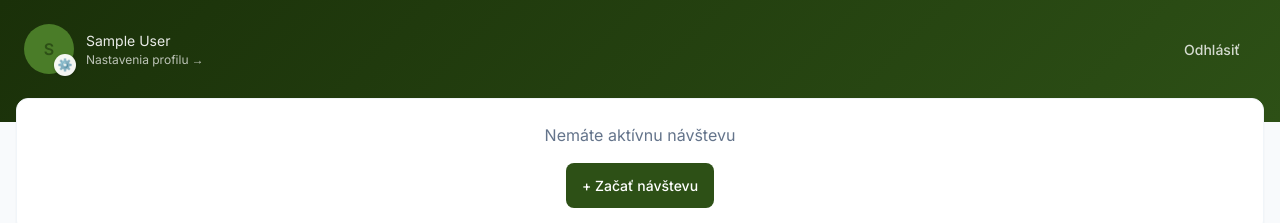
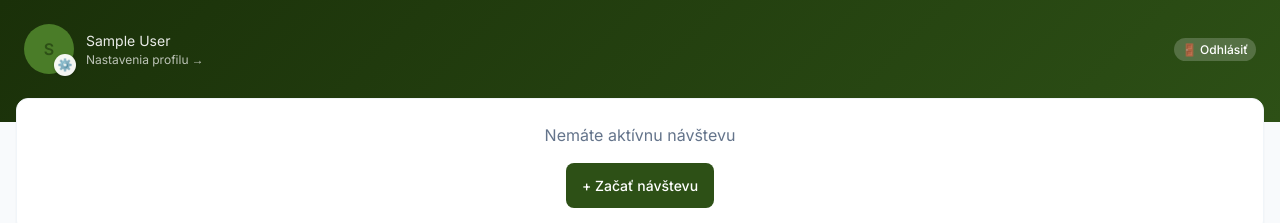
Before and after one commit to lackor-risik/kniha-pz, a Next.js app: page / in a window 1280 px wide. Shown: the top 223 px of the page. Built offline with nearby package versions, Linux system fonts and the light colour scheme; no server answers; the database is empty; sample sign-in values are in the browser's storage.

Commit message:
chore: Remove redundant FAB from visit detail, style logout as badge

```diff
--- a/src/app/page.tsx
+++ b/src/app/page.tsx
@@ -148,10 +148,16 @@ export default function DashboardPage() {
                     <div style={{ display: 'flex', flexDirection: 'column', alignItems: 'flex-end', gap: 'var(--spacing-1)' }}>
                         <button
                             onClick={(e) => { e.stopPropagation(); signOut({ callbackUrl: '/login' }); }}
-                            className="btn btn-ghost"
-                            style={{ color: 'rgba(255,255,255,0.8)' }}
+                            className="badge"
+                            style={{
+                                background: 'rgba(255,255,255,0.2)',
+                                color: 'white',
+                                cursor: 'pointer',
+                                border: 'none',
+                                fontSize: 'var(--font-size-xs)'
+                            }}
                         >
-                            Odhlásiť
+                            🚪 Odhlásiť
                         </button>
                         {session.user.role === 'ADMIN' && (
                             <Link
```
Also changed, not shown: src/app/visits/[id]/page.tsx (+0 -7 lines).
